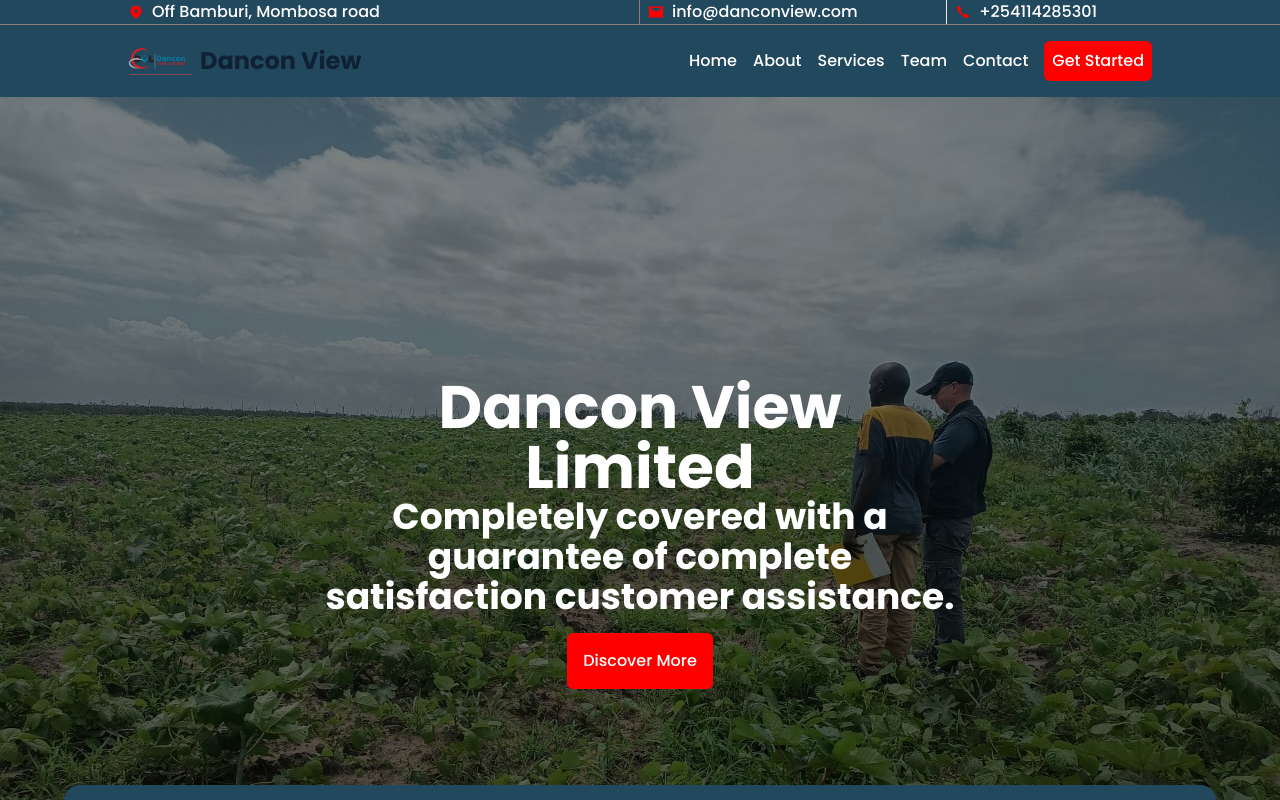
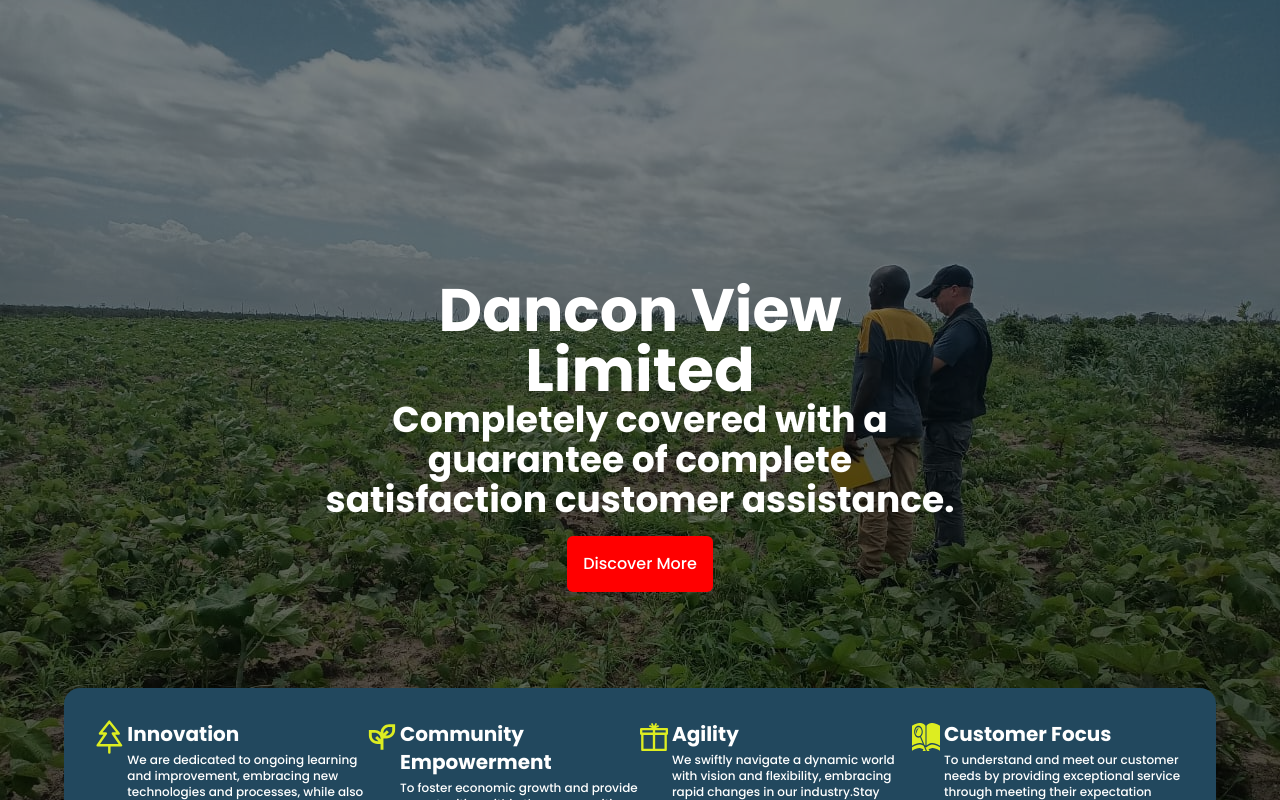
Before and after one commit to Mwangea/Dconview, a React (Vite) app: page / in a window 1280 px wide. Shown: the top 800 px of the page. Built offline with nearby package versions, Linux system fonts and the light colour scheme.

Commit message:
comment out

```diff
--- a/src/App.jsx
+++ b/src/App.jsx
@@ -10,13 +10,13 @@
 import { BrowserRouter as Router, Routes, Route } from "react-router-dom";
 import Services from "./pages/Services";
 import Team from "./pages/Team";
-import NavBar from "./components/NavBar";
+//import NavBar from "./components/NavBar";
 
 function App() {
   return (
     <>
       <Router>
-        <NavBar />
+
         <ScrollToTop />
 
         <Routes>
```
